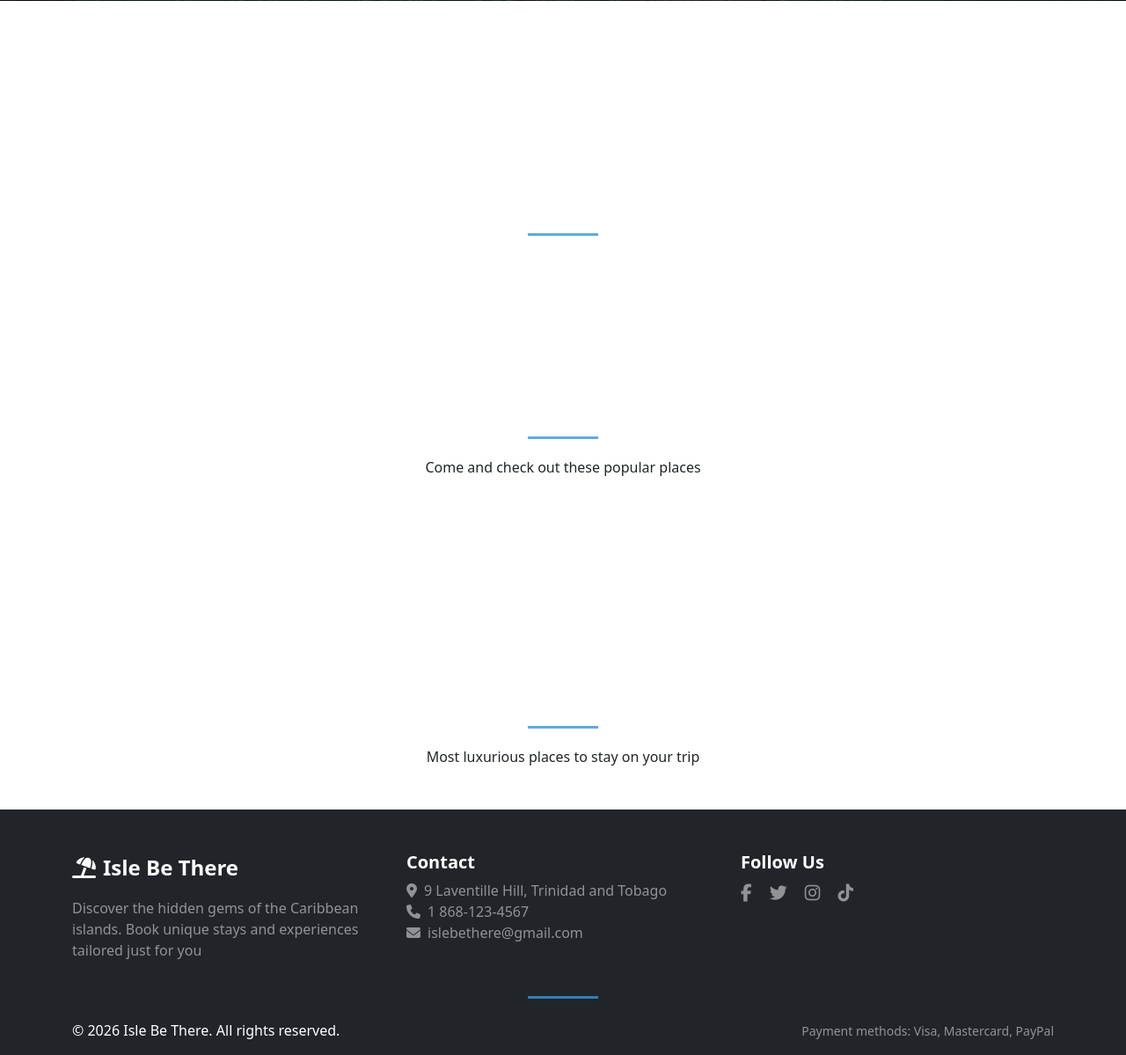
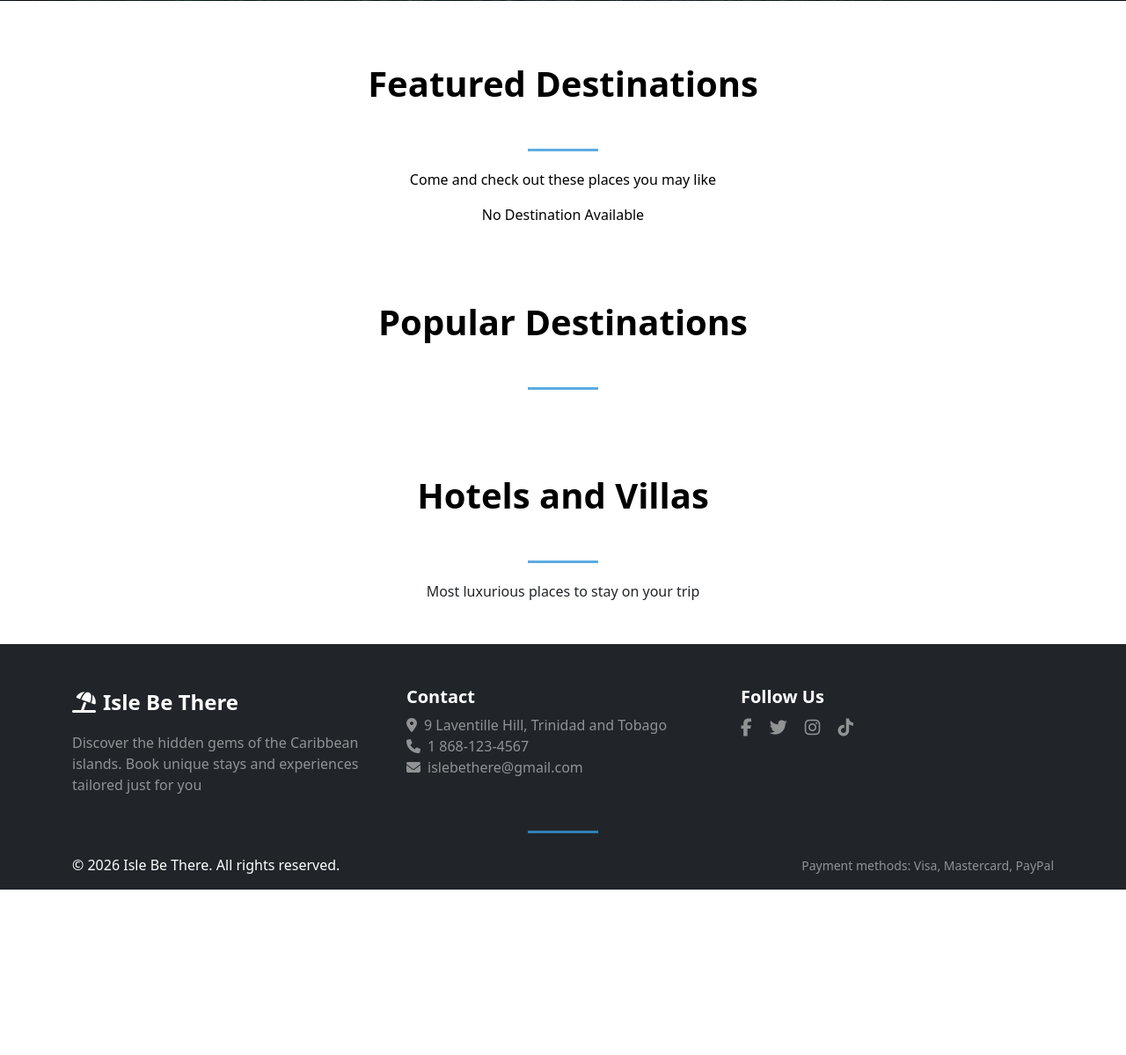
Before and after one commit to ALDR-Solutions/isle-be-there, a Flask app: page / in a window 1280 px wide. Shown: the part 819-2018 px from the top of the page at 88% size. After the commit the page ends 1830 px from the top, so only its background shows below. Run offline with Flask 3, Linux system fonts and the light colour scheme; some libraries are stand-ins or nearby versions.

Commit message:
changes to featued destinations ui

```diff
--- a/App/templates/index.html
+++ b/App/templates/index.html
@@ -113,9 +113,14 @@
         color: white;
     }
 
+    .featured-section p{
+        text-align: center;
+        color: black;
+    }
+
     .section-title{
         text-align: center;
-        color: white;
+        color: black;
         margin-bottom: 50px;
         font-weight: 700;
         font-size: 2.5rem;
@@ -326,19 +331,10 @@
 </section>
 
 <section class="featured-section">
-    <div class="container text-center mt-5 pt-5">
+    <div class="container">
         <h2 class="section-title">Featured Destinations</h2>
         <hr class="mx-auto">
-        <p>Come and check out these places you may like</p>
-    </div>
-
-</section>
-
-<section class="popular-section">
-    <div class="container">
-        <h2 class="section-title">Popular Destinations</h2>
-        <hr class="mx-auto">
-        <p class="text-center mb-5" >Come and check out these popular places</p>
+        <p >Come and check out these places you may like</p>
 
         <div class="row g-4">
             {% for listing in personalized_listing %}
@@ -395,6 +391,14 @@
         </div>
 
 
+    </div>
+
+</section>
+
+<section class="popular-section">
+    <div class="container">
+        <h2 class="section-title">Popular Destinations</h2>
+        <hr class="mx-auto">
     </div>
 
 </section>
```
